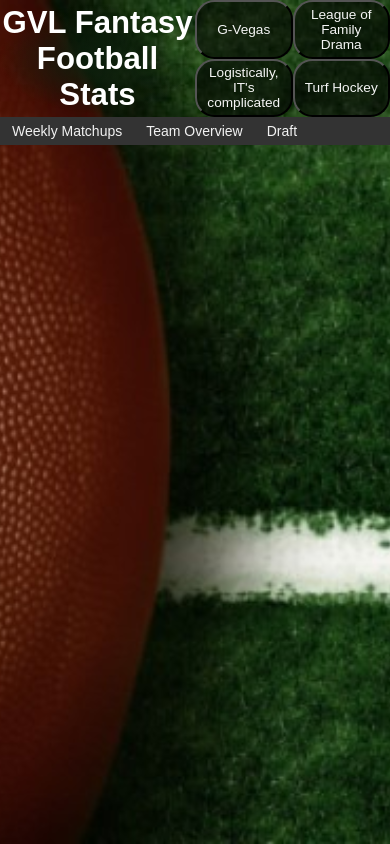
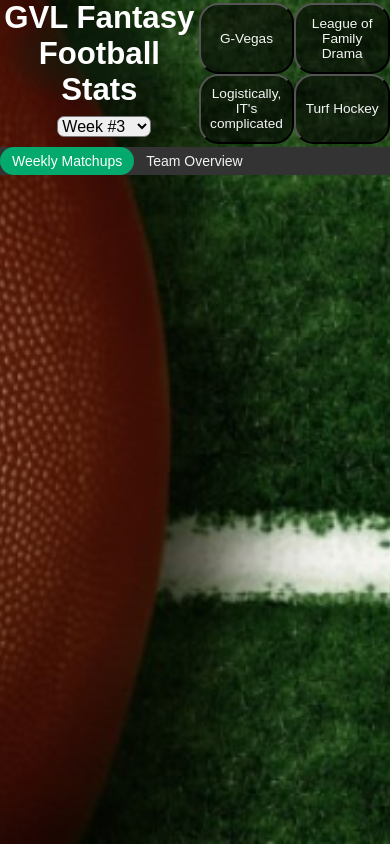
Before and after one commit to CarolinaGuy89/gvl-ff, a React (Create React App) app: page /it in a window 390 px wide. Built offline with nearby package versions, Linux system fonts and the light colour scheme.

Commit message:
reintegration of Week Selector

```diff
--- a/src/App.css
+++ b/src/App.css
@@ -146,7 +146,7 @@ h3 {
 }
 
 /* Add a color to the active/current link */
-.pageSelectBar a.selected {
+.topnav a.selected {
   background-color: #04AA6D;
   color: white;
 }
@@ -158,7 +158,6 @@ h3 {
 ***************************************/
 
 .selectWeek {
-  background-color:rgba(0, 0, 0, .4);
   padding: 10px 0px 10px 10px;
 }
 
@@ -166,12 +165,10 @@ h3 {
   font-size: 18px;
   font-weight: bold;
   color: rgb(187, 255, 178);
-
 }
 
 .weekDropdownBox {
   font-size: 16px;
-  padding: 1px 4px 1px;
   border-radius: 7px;
 }
 
@@ -289,9 +286,20 @@ h3 {
 //***************************************/
 .SiteHeader {
   display: flex;
-  flex-direction: row; /* Arrange children vertically */
+  flex-direction: row;
   justify-content: center;
   align-items: center;
+}
+
+.title-week-container {
+  flex-direction: column;
+}
+
+.title-container{
+  flex: 4; /* Takes up 2/3 of the available width */
+}
+.week-container{
+  flex: 1; /* Takes up 2/3 of the available width */
 }
 
 .pageTitle {
@@ -300,14 +308,14 @@ h3 {
   text-align: center;
   color: white; /* Text color for the title */
   margin-bottom: 0px;
-  flex: 2; /* Takes up 2/3 of the available width */
+
   background: radial-gradient(closest-side,rgb(13, 32, 13), rgba(255,255,255,0))
 }
 
 .league-bar {
   background-color: rgba(0, 0, 0, 0);
   overflow: auto;
-  flex: 2; /* Takes up 1/3 of the available width */
+  flex: 2 1 100%; /* Takes up 1/3 of the available width */
   display: grid;
   grid-template-columns: 50% 50%;
 }
@@ -318,7 +326,7 @@ h3 {
   transition: all 0.3s ease;
   color: whitesmoke;
   font-size: 3.5vw;
-  height: 15vw;
+  height: 18vw;
   width: 100%; /* Make buttons take the full width of the .league-bar */
   border-radius: 5vw;
 }
@@ -365,7 +373,8 @@ h3 {
 ***************************************/
 
 .selectWeek {
-  background-color:rgba(0, 0, 0, 0);
+  display: flex;
+  justify-content: center;
   padding-top: 8px;
 }
 
--- a/src/App.js
+++ b/src/App.js
@@ -8,12 +8,14 @@ import WeeklyOverview from './pages/WeeklyOverview.js';
 import { calculateDefaultWeek } from './components/WeekSelect';
 import LeagueHome from './pages/LeagueHome';
 import Home from './pages/Home';
+import { WeekSelector } from './components/WeekSelect';
 
 function App() {
     const [leagueId, setLeagueId] = useState(1248073066);
     const [weeklyMatchup, setWeeklyMatchup] = useState();
     const [selectedWeek, setSelectedWeek] = useState(calculateDefaultWeek);
     // Define a function to receive the value from the child component
+
     function handleLeagueChange(newLeagueId) {
       setWeeklyMatchup(newLeagueId);
     }
@@ -49,16 +51,4 @@ function App() {
   );
 }
 
-function LeagueRoutes({ leagueName }) {
-  return (
-    <>
-      <Routes>
-        {/*Routes for each league */}
-        <Route path="overview" element={<WeeklyOverview leagueName={leagueName}/>}/>
-        <Route path="/team" element={<Team />} />
-      </Routes>
-    </>
-  );
-}
-
 export default App;
--- a/src/components/SiteHeader.js
+++ b/src/components/SiteHeader.js
@@ -13,6 +13,10 @@ function SiteHeader({ handleLeagueChange }) {
   const [leagueId, setLeagueId] = useState();
   const [selectedWeek, setSelectedWeek] = useState(calculateDefaultWeek);
   const [page, setPage] = useState()
+
+  function handleWeekChange(newWeek) {
+    setSelectedWeek(newWeek);
+  }
 
   useEffect(() => {
     //Don't requst API data unless leagueId is set
@@ -61,7 +65,15 @@ function SiteHeader({ handleLeagueChange }) {
   return (
     <>
     <section className='SiteHeader'>
+    <div class="title-week-container">
+    <div className='title-container'>
       <h1 className="pageTitle">{pageTitle}</h1>
+      </div>
+
+      <div className='week-container'>
+      <WeekSelector onWeekChange={handleWeekChange}/>
+      </div>
+      </div>
       <div className="league-bar">
         <button onClick={() => {
           setSelectedLeague('gvl');//a.out This text is code internal
@@ -82,6 +94,7 @@ function SiteHeader({ handleLeagueChange }) {
         }}
           className={selectedLeague === 'hockey' ? 'selected' : ''}>Turf Hockey</button>
       </div>
+
       </section>
 
     </>
--- a/src/components/WeekSelect.js
+++ b/src/components/WeekSelect.js
@@ -35,7 +35,6 @@ export function WeekSelector({ onWeekChange }) {
 return(
 <>
     <div className='selectWeek'>
-    <label className="weekDropdownTitle">Select Week:  </label>
     <select className="weekDropdownBox" onChange={handleWeekChange} value={selectedWeek}>
       {console.log(selectedWeek)}
       {weekNumbers.map((weekNumber) => (
--- a/src/pages/LeagueHome.js
+++ b/src/pages/LeagueHome.js
@@ -1,17 +1,27 @@
 import { Link, Outlet } from 'react-router-dom';
+import { useState } from 'react';
 
 export default function LeagueHome() {
+  const [selectedPage, setSelectedPage] = useState('matchup')
 
-    return (
-        <>
+
+  return (
+    <>
       <div className="pageSelectBar">
         <nav>
-        <Link to="overview">Weekly Matchups</Link>
-        <Link to="team">Team Overview</Link>
-        <Link to="draft">Draft</Link>
-      </nav>
+          <Link to="matchup" onClick={() => setSelectedPage("matchup")}
+            className={selectedPage === 'matchup' ? 'selected' : ''}>Weekly Matchups</Link>
+
+          <Link to="team" onClick={() => setSelectedPage("team")}
+            className={selectedPage === 'team' ? 'selected' : ''}>Team Overview</Link>
+        </nav>
       </div>
       <Outlet />
-        </>
-    )
+    </>
+  )
 }
+
+/*
+        <Link to="draft" onClick={() => setSelectedPage("draft")}
+          className={selectedPage === 'draft' ? 'selected' : ''}>Draft</Link>
+*/
--- a/src/pages/team.js
+++ b/src/pages/team.js
@@ -85,7 +85,7 @@ export default function MyTeam({ weeklyMatchup }) {
           <h1 style={{ textAlign: "center", color: "white" }}>Actual Preformance relative to Projected</h1>
           <h2 style={{ textAlign: "center", color: "white" }}>Test Data for {combinedItems[2].manager}/Week {combinedItems[2].weekId} </h2>
           <div style={{background: "rgba(0, 0, 0, .6)"}}>
-            <canvas id="teamPreformanceChart" width="400" height="300"></canvas>
+            <canvas id="teamPreformanceChart" width="400" height="500"></canvas>
           </div>
     </>
   )
```
